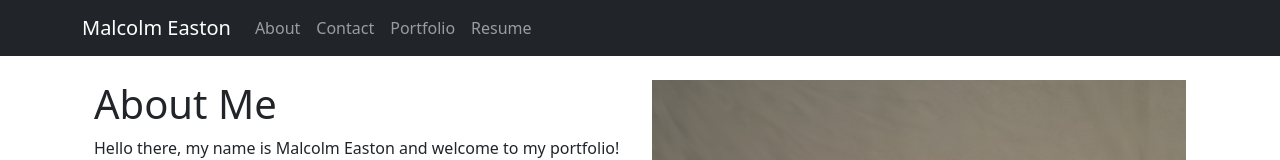
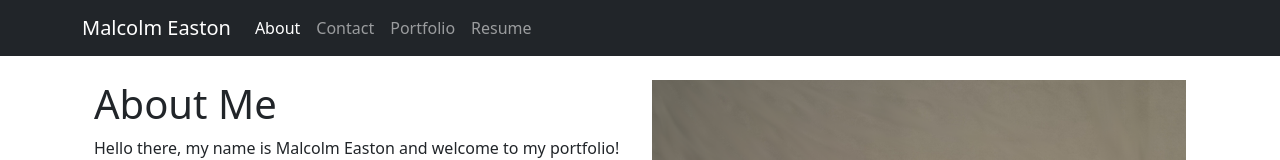
Before and after one commit to MEaston12/measton12.github.io, a React (Create React App) app: page /resume in a window 1280 px wide. Shown: the top 160 px of the page. Built offline with nearby package versions, Linux system fonts and the light colour scheme.

Commit message:
fixed nav

```diff
--- a/src/components/nav/index.js
+++ b/src/components/nav/index.js
@@ -2,9 +2,15 @@ import Bav from 'react-bootstrap/Nav';
 import Container from 'react-bootstrap/Container';
 import Navbar from 'react-bootstrap/Navbar';
 import {Link} from 'react-router-dom';
+import { useState } from 'react';
 
 const Nav = () => {
-  const path = window.location.pathname;
+  const [activePath, changeActivePath] = useState('/');
+
+  const updateActivePath = event => {
+    changeActivePath(event.target.id);
+  }
+
   return (
     <Navbar sticky="top" bg="dark" variant='dark' expand="lg">
       <Container>
@@ -12,10 +18,10 @@ const Nav = () => {
         <Navbar.Toggle aria-controls="responsive-navbar-nav" />
         <Navbar.Collapse id="responsive-navbar-nav">
           <Bav className="me-auto">
-            <Bav.Link as={Link} to="/about" className={(path === '/#/about' || path === '/' || path === '/#/') && 'active'}>About</Bav.Link>
-            <Bav.Link as={Link} to="/contact" className={path === '/#/contact' && 'active'}>Contact</Bav.Link>
-            <Bav.Link as={Link} to="/portfolio" className={path === '/#/portfolio' && 'active'}>Portfolio</Bav.Link>
-            <Bav.Link as={Link} to="/resume" className={path === '/#/resume' && 'active'}>Resume</Bav.Link>
+            <Bav.Link as={Link} to="/about" id='about' onClick={updateActivePath} className={(activePath === 'about' || activePath === '/') && 'active'}>About</Bav.Link>
+            <Bav.Link as={Link} to="/contact" id='contact' onClick={updateActivePath} className={activePath === 'contact' && 'active'}>Contact</Bav.Link>
+            <Bav.Link as={Link} to="/portfolio" id='portfolio' onClick={updateActivePath} className={activePath === 'portfolio' && 'active'}>Portfolio</Bav.Link>
+            <Bav.Link as={Link} to="/resume" id='resume' onClick={updateActivePath} className={activePath === 'resume' && 'active'}>Resume</Bav.Link>
           </Bav>
         </Navbar.Collapse>
       </Container>
```
